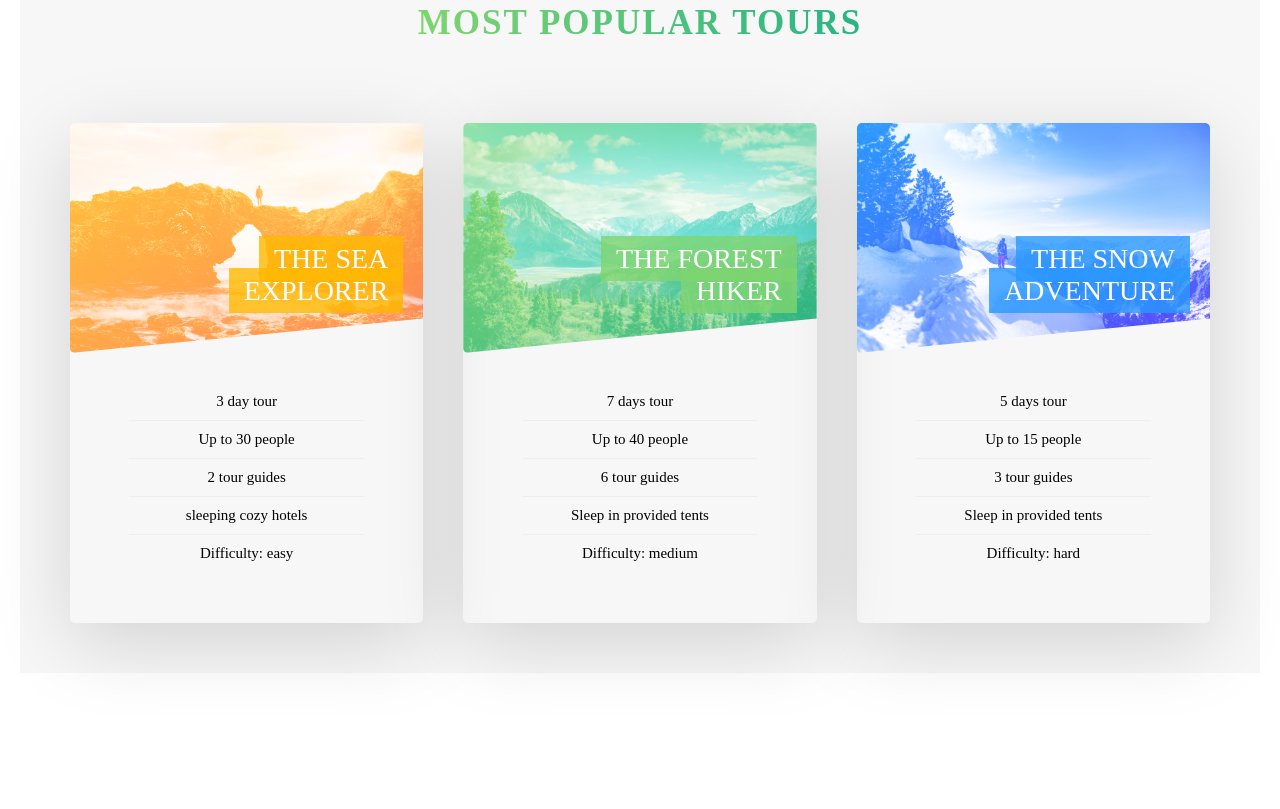
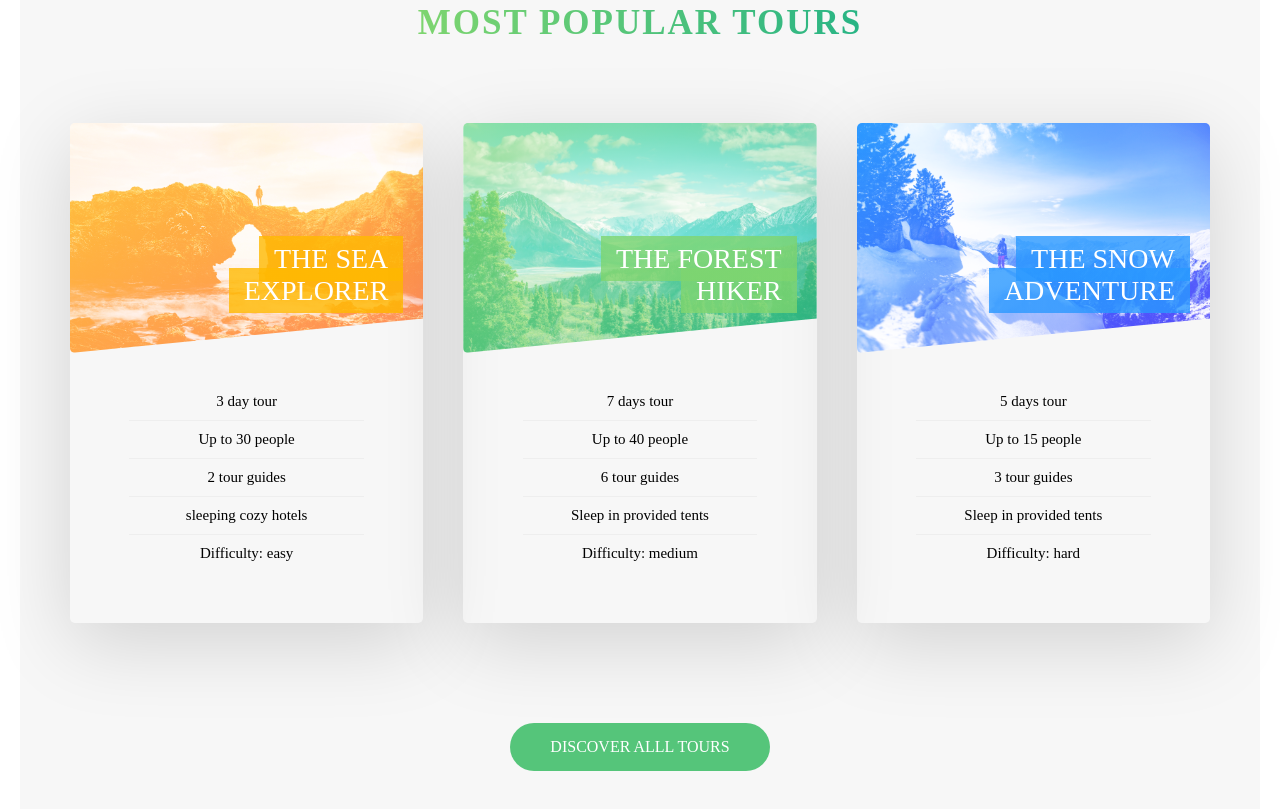
Before and after one commit to Josue-ls/Css-natours, a website: page index.html in a window 1280 px wide. Shown: the part 2241-3050 px from the top of the page. Before the commit the page ends 2934 px from the top, so only its background shows below. Drawn offline with Linux system fonts and the light colour scheme.

Commit message:
btn after cards added

```diff
--- a/index.html
+++ b/index.html
@@ -232,7 +232,9 @@
           </div>
         </div>
 
-
+        <div class="u-center-text u-margin-top-huge">
+          <a href="#" class="btn btn--green">Discover alll tours</a>
+        </div>
       </section>
     </main>
     <!-- <section class="grid-test">
```
